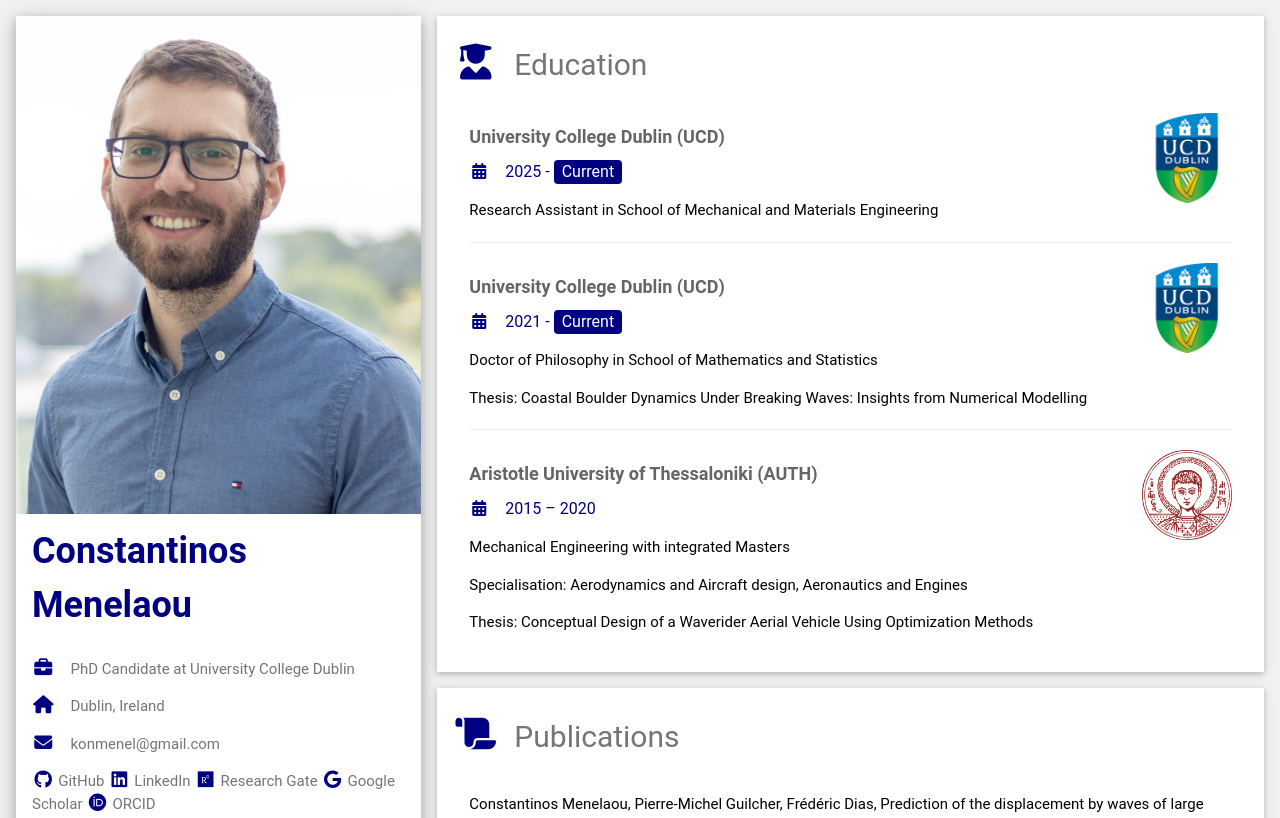
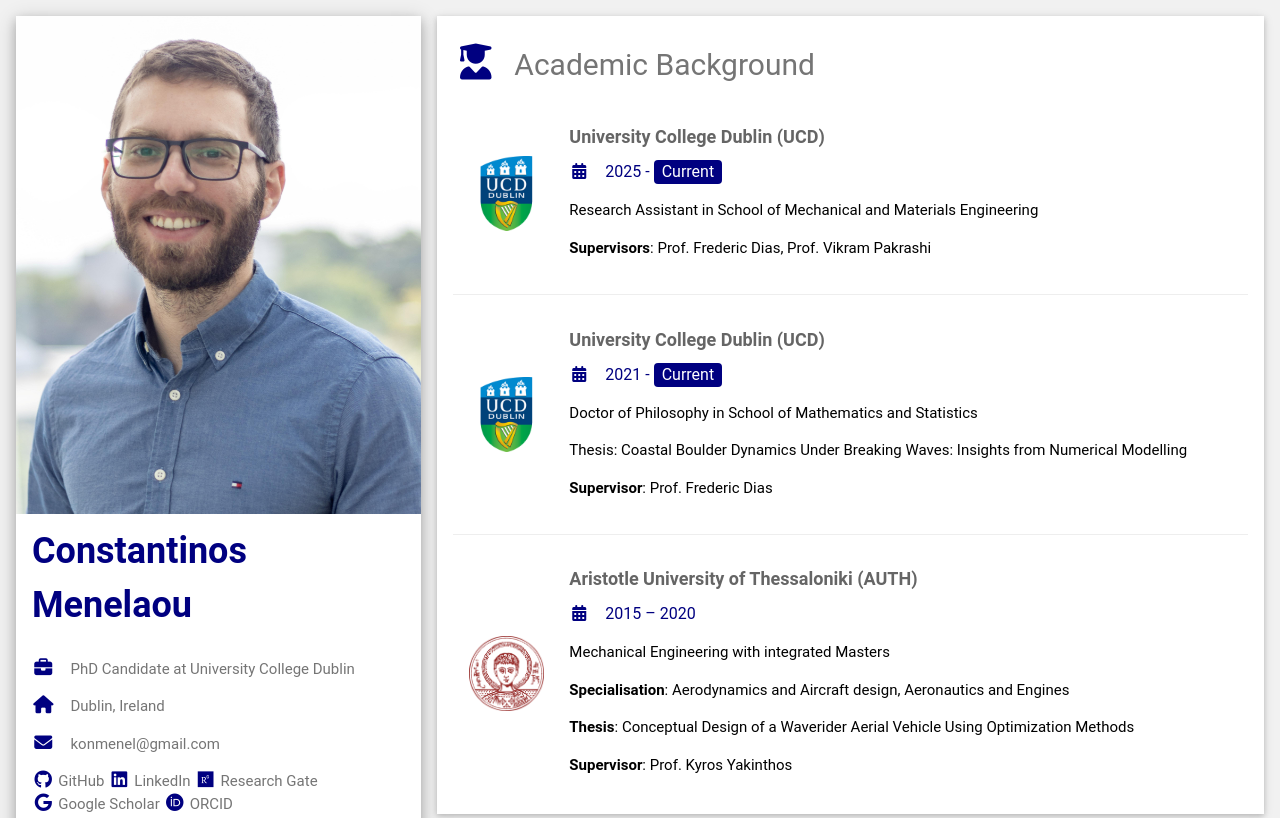
Before and after one commit to konmenel/konmenel.github.io, a plain HTML site: page index.html in a window 1280 px wide. Shown: the top 818 px of the page. Drawn offline with Linux system fonts and the light colour scheme.

Commit message:
Renamed education to academic background + logos imporvements

```diff
--- a/index.html
+++ b/index.html
@@ -73,7 +73,7 @@
               Research Gate
             </a>
 
-            <a href="https://scholar.google.com/citations?user=9TzRkI4AAAAJ" target="_blank" class="w3-hover-opacity">
+            <br><a href="https://scholar.google.com/citations?user=9TzRkI4AAAAJ" target="_blank" class="w3-hover-opacity">
               <i class="fa-brands fa-google fa-fw w3-large w3-text-navy"></i>
               Google Scholar
             </a>
@@ -139,30 +139,57 @@
     <div class="w3-twothird">
 
       <div class="w3-container w3-card w3-white w3-margin-bottom">
-        <h2 class="w3-text-grey w3-padding-16"><i class="fa fa-user-graduate fa-fw w3-margin-right w3-xxlarge w3-text-navy"></i>Education</h2>
-        <div class="w3-container">
-          <img src="assets/UCD-logo.png" width="90" height="90" style="float:right">
+        <h2 class="w3-text-grey w3-padding-16"><i class="fa fa-user-graduate fa-fw w3-margin-right w3-xxlarge w3-text-navy"></i>Academic Background</h2>
+        <div class="w3-container" style="align-items:center; display:flex;">
+          <!-- Logo -->
+          <div style="flex:0 0 75px;">
+            <img src="assets/UCD-logo.png" alt="UCD Logo" style="width:75px; height:auto;">
+          </div>
+          <!-- <img src="assets/UCD-logo.png" width="60" style="float:left"> -->
+
+          <!-- Item -->
+          <div style="flex:1; margin-left:25px;">
             <h5 class="w3-opacity"><b>University College Dublin (UCD)</b></h5>
             <h6 class="w3-text-navy"><i class="fa fa-calendar-days fa-fw w3-margin-right"></i>2025 - <span class="w3-tag w3-navy w3-round">Current</h6>
             <p>Research Assistant in School of Mechanical and Materials Engineering</p>
+            <p><b>Supervisors</b>: Prof. Frederic Dias, Prof. Vikram Pakrashi</p>
+          </div>
+        </div>
         <hr>
+        <div class="w3-container" style="align-items:center; display:flex;">
+          <!-- Logo -->
+          <div style="flex:0 0 75px;">
+            <img src="assets/UCD-logo.png" alt="UCD Logo" style="width:75px; height:auto;">
           </div>
-        <div class="w3-container">
-          <img src="assets/UCD-logo.png" width="90" height="90" style="float:right">
+          <!-- <img src="assets/UCD-logo.png" width="60" style="float:left"> -->
+
+          <!-- Item -->
+          <div style="flex:1; margin-left:25px;">
             <h5 class="w3-opacity"><b>University College Dublin (UCD)</b></h5>
             <h6 class="w3-text-navy"><i class="fa fa-calendar-days fa-fw w3-margin-right"></i>2021 - <span class="w3-tag w3-navy w3-round">Current</h6>
             <p>Doctor of Philosophy in School of Mathematics and Statistics</p>
             <p>Thesis: Coastal Boulder Dynamics Under Breaking Waves: Insights from Numerical Modelling</p>
+            <p><b>Supervisor</b>: Prof. Frederic Dias</p>
+          </div>
+        </div>
         <hr>
+        <div class="w3-container" style="align-items:center; display:flex;">
+          <!-- Logo -->
+          <div style="flex:0 0 75px;">
+            <img src="assets/AUTH-logo.png" alt="AUTH Logo" style="width:75px; height:auto;">
           </div>
-        <div class="w3-container">
-          <img src="assets/AUTH-logo.png" width="90" height="90" style="float:right">
+          <!-- <img src="assets/AUTH-logo.png" width="60" style="float:left"> -->
+
+          <!-- Item -->
+          <div style="flex:1; margin-left:25px;">
             <h5 class="w3-opacity"><b>Aristotle University of Thessaloniki (AUTH)</b></h5>
             <h6 class="w3-text-navy"><i class="fa fa-calendar-days fa-fw w3-margin-right"></i>2015 – 2020</h6>
             <p>Mechanical Engineering with integrated Masters</p>
-          <p>Specialisation: Aerodynamics and Aircraft design, Aeronautics and Engines</p>
+            <p><b>Specialisation</b>: Aerodynamics and Aircraft design, Aeronautics and Engines</p>
             <!-- <p>Final grade: 7.89</p> -->
-          <p>Thesis: Conceptual Design of a Waverider Aerial Vehicle Using Optimization Methods</p>
+            <p><b>Thesis</b>: Conceptual Design of a Waverider Aerial Vehicle Using Optimization Methods</p>
+            <p><b>Supervisor</b>: Prof. Kyros Yakinthos</p>
+          </div>
         </div>
         <br>
       </div>
```
Lines whose indentation alone changed are shown as unchanged.
